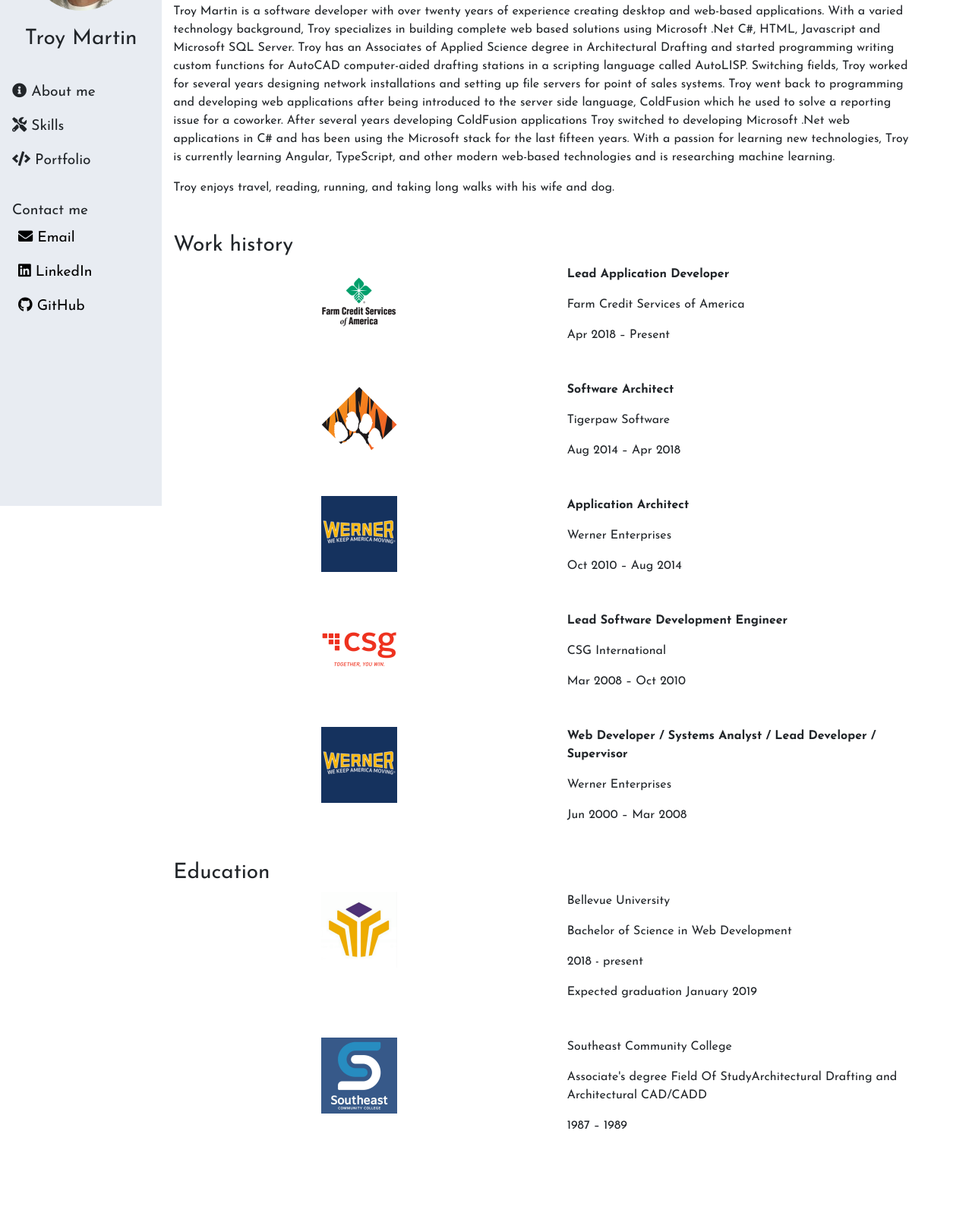
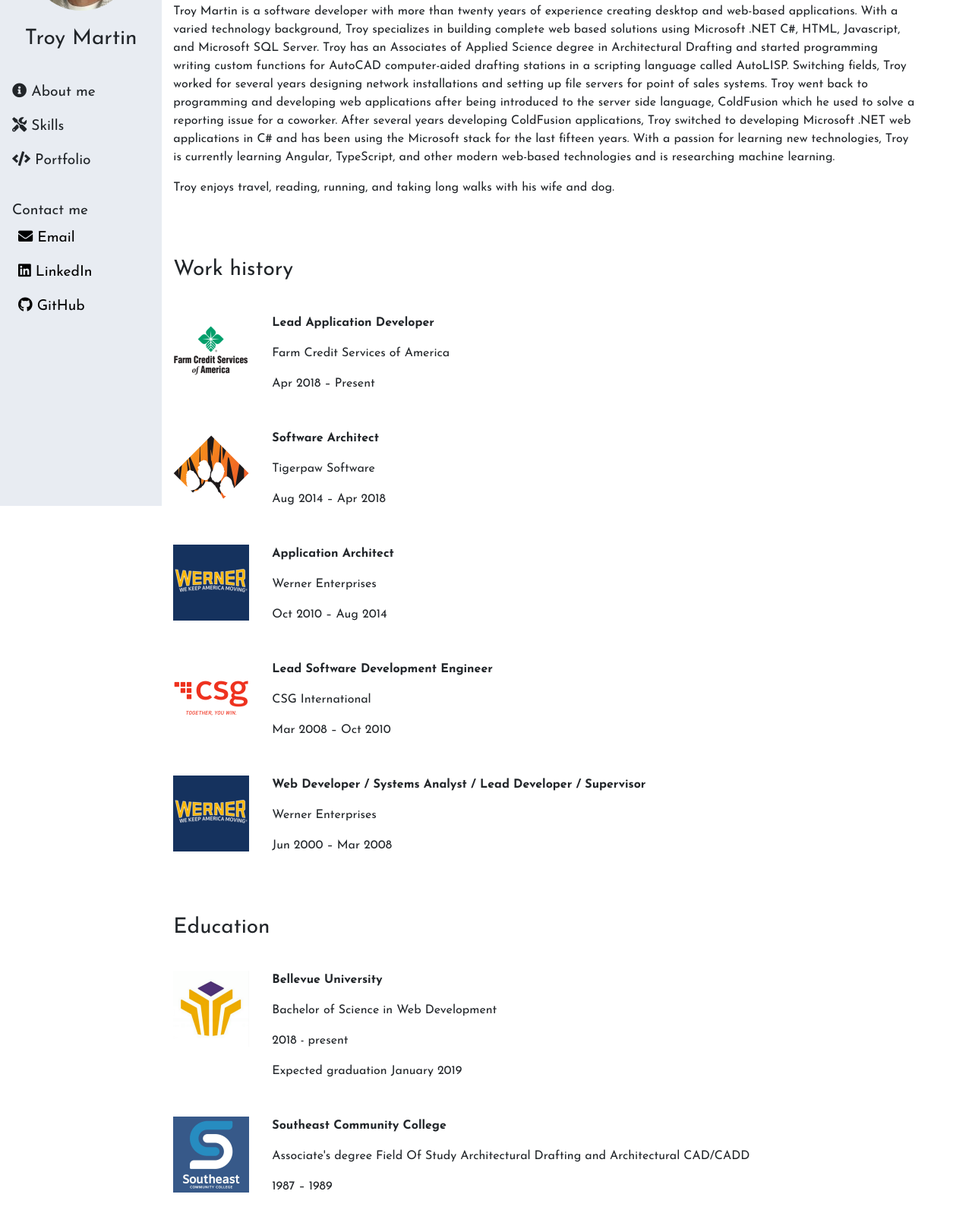
Before and after one commit to martintroye/martintroye.github.io, a plain HTML site: page index.html in a window 1280 px wide. Shown: the part 134-1727 px from the top of the page at 76% size. Before the commit the page ends 1660 px from the top, so only its background shows below. Drawn offline with nearby package versions, Linux system fonts and the light colour scheme.

Commit message:
Changes to work history

```diff
--- a/index.html
+++ b/index.html
@@ -173,19 +173,19 @@ Photo pankaj-patel-516696-unsplash.jpg by Pankaj Patel (https://unsplash.com/@pa
                 </div>
                 <div class="row col-12">
                   <p>
-                      Troy Martin is a software developer with over twenty years of experience creating desktop and web-based applications. With a varied technology background, Troy specializes in building complete web based solutions using Microsoft .Net C#, HTML, Javascript and Microsoft SQL Server.
-                      Troy has an Associates of Applied Science degree in Architectural Drafting and started programming writing custom functions for AutoCAD computer-aided drafting stations in a scripting language called AutoLISP. Switching fields, Troy worked for several years designing network installations and setting up file servers for point of sales systems.
-                      Troy went back to programming and developing web applications after being introduced to the server side language, ColdFusion which he used to solve a reporting issue for a coworker. After several years developing ColdFusion applications Troy switched to developing Microsoft .Net web applications in C# and has been using the Microsoft stack for the last fifteen years.
-                      With a passion for learning new technologies, Troy is currently learning Angular, TypeScript, and other modern web-based
-                      technologies and is researching machine learning.
+                    Troy Martin is a software developer with more than twenty years of experience creating desktop and web-based applications. With a varied technology background, Troy specializes in building complete web based solutions using Microsoft .NET C#, HTML, Javascript, and Microsoft SQL Server.
+                    Troy has an Associates of Applied Science degree in Architectural Drafting and started programming writing custom functions for AutoCAD computer-aided drafting stations in a scripting language called AutoLISP. Switching fields, Troy worked for several years designing network installations and setting up file servers for point of sales systems.
+                    Troy went back to programming and developing web applications after being introduced to the server side language, ColdFusion which he used to solve a reporting issue for a coworker. After several years developing ColdFusion applications, Troy switched to developing Microsoft .NET web applications in C# and has been using the Microsoft stack for the last fifteen years.
+                    With a passion for learning new technologies, Troy is currently learning Angular, TypeScript, and other modern web-based
+                    technologies and is researching machine learning.
                   </p>
                   <p>Troy enjoys travel, reading, running, and taking long walks with his wife and dog.</p>
                 </div>
-                <div class="row row--buffer col-12">
+                <div class="row row--section col-12">
                   <h3>Work history</h3>
                 </div>
-                <div class="row">
-                  <div class="col">
+                <div class="row row--buffer">
+                  <div class="col-auto">
                     <img class="company__logo" src="images/fcsa.png" title="Farm Credit Services of America" alt="Farm Credit Services of America">
                   </div>
                   <div class="col">
@@ -195,7 +195,7 @@ Photo pankaj-patel-516696-unsplash.jpg by Pankaj Patel (https://unsplash.com/@pa
                   </div>
                 </div>
                 <div class="row row--buffer">
-                  <div class="col">
+                  <div class="col-auto">
                     <img class="company__logo" src="images/tigerpaw.png" title="Tigerpaw Software" alt="Tigerpaw Software">
                   </div>
                   <div class="col">
@@ -205,7 +205,7 @@ Photo pankaj-patel-516696-unsplash.jpg by Pankaj Patel (https://unsplash.com/@pa
                   </div>
                 </div>
                 <div class="row row--buffer">
-                  <div class="col">
+                  <div class="col-auto">
                     <img class="company__logo" src="images/werner.png" title="Werner Enterprises" alt="Werner Enterprises">
                   </div>
                   <div class="col">
@@ -215,7 +215,7 @@ Photo pankaj-patel-516696-unsplash.jpg by Pankaj Patel (https://unsplash.com/@pa
                   </div>
                 </div>
                 <div class="row row--buffer">
-                  <div class="col">
+                  <div class="col-auto">
                     <img class="company__logo" src="images/csg.png" title="CSG International" alt="CSG International">
                   </div>
                   <div class="col">
@@ -225,7 +225,7 @@ Photo pankaj-patel-516696-unsplash.jpg by Pankaj Patel (https://unsplash.com/@pa
                   </div>
                 </div>
                 <div class="row row--buffer">
-                  <div class="col">
+                  <div class="col-auto">
                     <img class="company__logo" src="images/werner.png" title="Werner Enterprises" alt="Werner Enterprises">
                   </div>
                   <div class="col">
@@ -235,27 +235,27 @@ Photo pankaj-patel-516696-unsplash.jpg by Pankaj Patel (https://unsplash.com/@pa
                   </div>
                 </div>
 
-                <div class="row row--buffer col-12">
+                <div class="row row--section col-12">
                   <h3>Education</h3>
                 </div>
-                <div class="row">
-                  <div class="col">
+                <div class="row row--buffer">
+                  <div class="col-auto">
                     <img class="company__logo" src="images/bellevue.png" title="Bellevue University" alt="Bellevue University">
                   </div>
                   <div class="col">
-                    <p>Bellevue University</p>
+                    <p><b>Bellevue University</b></p>
                     <p>Bachelor of Science in Web Development</p>
                     <p>2018 - present</p>
                     <p>Expected graduation January 2019</p>
                   </div>
                 </div>
                 <div class="row row--buffer">
-                  <div class="col">
+                  <div class="col-auto">
                     <img class="company__logo" src="images/scc.jpg" title="Southeast Community College" alt="Southeast Community College">
                   </div>
                   <div class="col">
-                    <p>Southeast Community College</p>
-                    <p>Associate's degree Field Of StudyArchitectural Drafting and Architectural CAD/CADD</p>
+                    <p><b>Southeast Community College</b></p>
+                    <p>Associate's degree Field Of Study Architectural Drafting and Architectural CAD/CADD</p>
                     <p>1987 – 1989</p>
                   </div>
                 </div>
--- a/styles/styles.css
+++ b/styles/styles.css
@@ -42,6 +42,11 @@ aside{
   display: inline !important;
   padding: 0 .4rem 0 0 !important;
 }
+
+.row--section{
+  margin-top: 4rem;
+}
+
 .row--buffer{
   margin-top: 2rem;
 }
```
